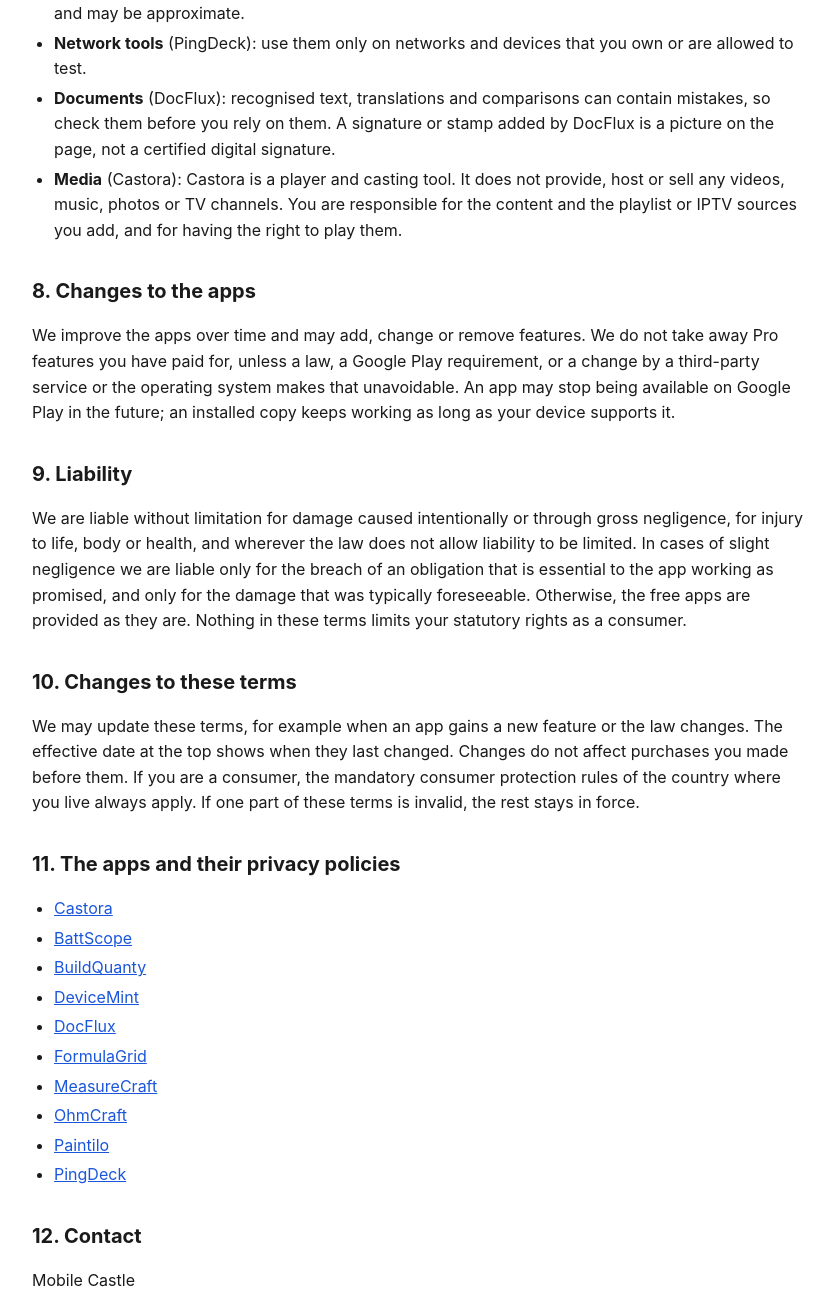
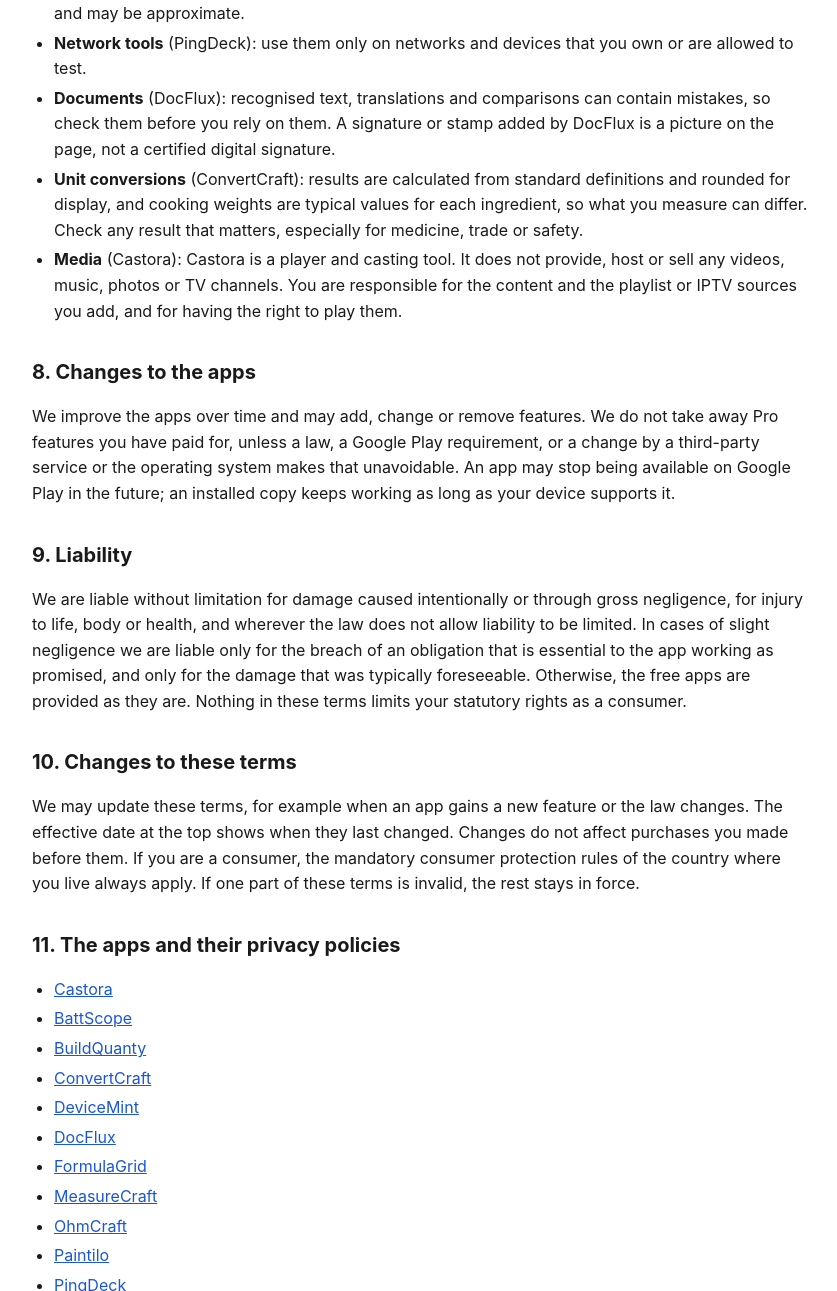
Before and after one commit to mobilecastle-apps/mobilecastle-apps.github.io, a plain HTML site: page terms.html in a window 1280 px wide. Shown: the part 2317-3608 px from the top of the page, without its empty margins (218-1055 px from the left). Drawn offline with Linux system fonts and the light colour scheme.

Commit message:
Terms: ConvertCraft in section 11, and its caution in section 7

```diff
--- a/terms.html
+++ b/terms.html
@@ -160,6 +160,10 @@
         comparisons can contain mistakes, so check them before you rely on them. A
         signature or stamp added by DocFlux is a picture on the page, not a certified
         digital signature.</li>
+      <li><strong>Unit conversions</strong> (ConvertCraft): results are calculated from
+        standard definitions and rounded for display, and cooking weights are typical
+        values for each ingredient, so what you measure can differ. Check any result
+        that matters, especially for medicine, trade or safety.</li>
       <li><strong>Media</strong> (Castora): Castora is a player and casting tool. It
         does not provide, host or sell any videos, music, photos or TV channels. You
         are responsible for the content and the playlist or IPTV sources you add, and
@@ -200,6 +204,7 @@
       <li><a href="https://mobilecastle-apps.github.io/castora.html">Castora</a></li>
       <li><a href="https://mobilecastle-apps.github.io/battscope.html">BattScope</a></li>
       <li><a href="https://mobilecastle-apps.github.io/buildquanty.html">BuildQuanty</a></li>
+      <li><a href="https://mobilecastle-apps.github.io/convertcraft.html">ConvertCraft</a></li>
       <li><a href="https://mobilecastle-apps.github.io/devicemint.html">DeviceMint</a></li>
       <li><a href="https://mobilecastle-apps.github.io/docflux.html">DocFlux</a></li>
       <li><a href="https://mobilecastle-apps.github.io/formulagrid.html">FormulaGrid</a></li>
```
